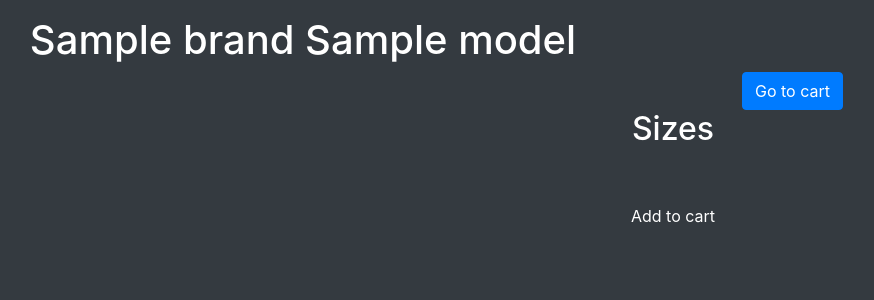
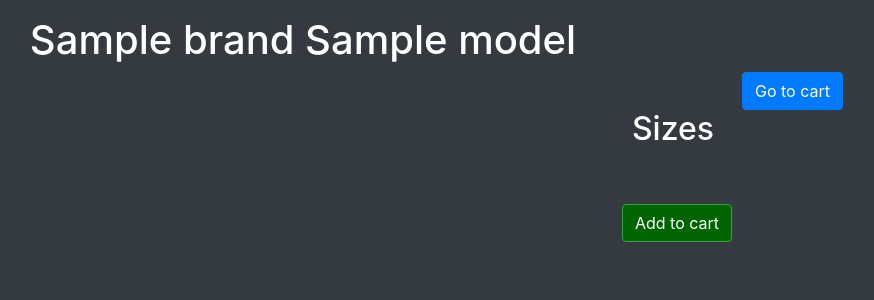
Before and after one commit to MathiasDoVale/django_ecommerce, a Django app: template ecommerce/templates/products/product_detail.html in a window 1280 px wide. Shown: the part 56-356 px from the top of the page, without its empty margins (337-1211 px from the left). Run offline with Django 4.2, Linux system fonts and the light colour scheme; the template is opened without the code that fills it: most values are stand-ins (such as "Sample title", 1, 10 or a date in 2020).

Commit message:
Changing button add_to_cart color

```diff
--- a/ecommerce/templates/products/product_detail.html
+++ b/ecommerce/templates/products/product_detail.html
@@ -46,7 +46,7 @@
                 {% endfor %}
                 <br>
                 <br>
-                <a id="add-to-cart-button-{{ item.product.id }}" data-url-base="{% url 'add_cart_item' %}">Add to cart</a>
+                <a class="btn btn-success ml-2" style="background-color: darkgreen;" id="add-to-cart-button-{{ item.product.id }}" data-url-base="{% url 'add_cart_item' %}">Add to cart</a>
               </div>
         </div>
       </div>
```
